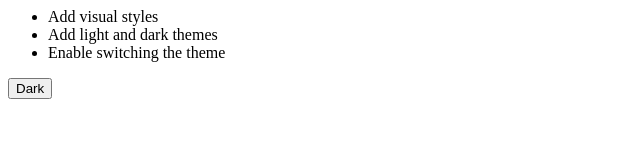
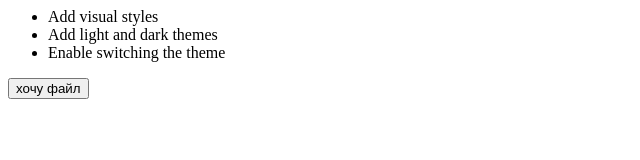
Before and after one commit to makarova1507ana/my_site, a plain HTML site: page index.html in a window 1280 px wide. Shown: the full height of the page, 0-640 px from the left. Drawn offline with Linux system fonts and the light colour scheme.

Commit message:
Update index.html

```diff
--- a/index.html
+++ b/index.html
@@ -5,6 +5,6 @@
   <li>Enable switching the theme</li>
 </ul>
 <div>
-  <button class="btn">Dark</button>
+  <a href="file.pdf"><button class="btn">хочу файл</button></a>
 </div>
   </html>
```
